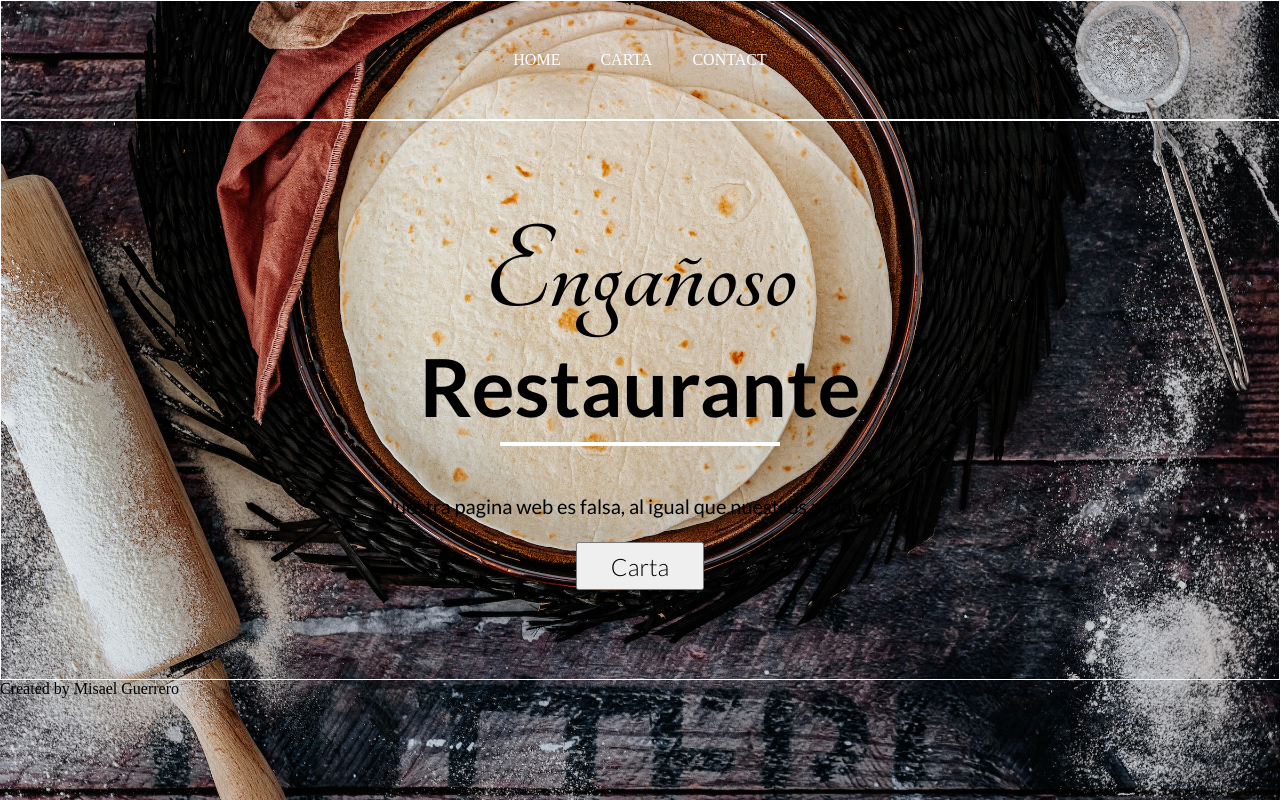
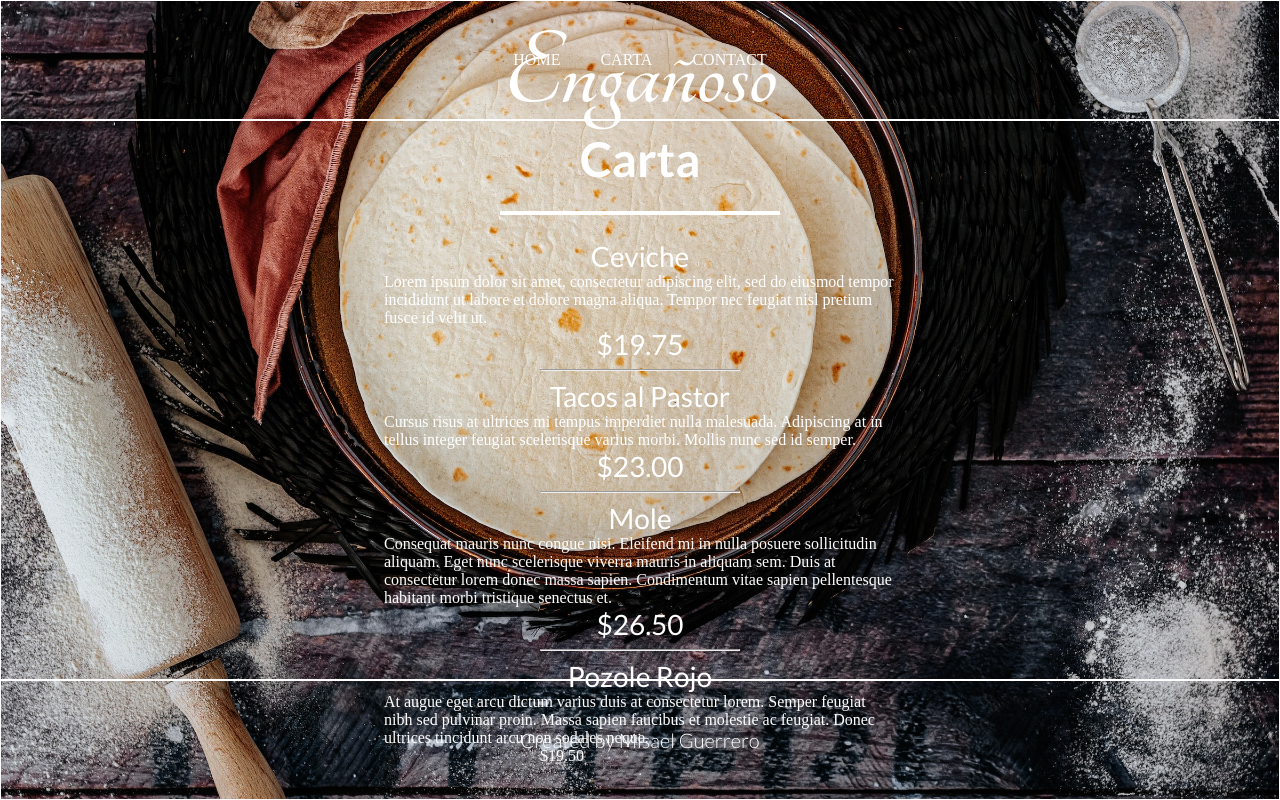
Before and after one commit to fmguerrero96/restaurant-page, a website built with webpack: page dist/index.html in a window 1280 px wide. Built offline with Linux system fonts and the light colour scheme.

Commit message:
Add basic styling to main section of menu tab

```diff
--- a/src/carta.js
+++ b/src/carta.js
@@ -10,10 +10,11 @@ function renderCarta() {
             <li class="tab-contact">Contact</li>
         </ul>
      </nav>
-     <main>
+     <main class="carta-main">
         <h1 class="carta-title">Engañoso</h1>
         <p class="carta-menu">Carta</p>
         <hr class="carta-hr">
+        <div class="menu-container">
             <div class="menu-item">
                 <h2 class="dish-name">Ceviche</h2>
                 <p class="dish-description">
@@ -52,6 +53,7 @@ function renderCarta() {
                 <h2 class="dish-hr">$19.50</h2>
                 <hr>
             </div>
+        </div>
      </main>
      <footer>
          <p class="credit">Created by Misael Guerrero</p>
--- a/src/index.js
+++ b/src/index.js
@@ -4,7 +4,7 @@ import contact from "./contact";
 import './style.css'
 
 let content = document.querySelector('#content')
-content.appendChild(home)
+content.appendChild(carta)
 
 const tabs = (() =>{
     function displayCarta(){
--- a/src/style.css
+++ b/src/style.css
@@ -83,9 +83,10 @@ time, mark, audio, video {
   }
 
   .lema {
-    font-size: 1.25rem;
+    font-size: 1.5rem;
     font-family: 'Lato', sans-serif;
     margin-top: 5vh;
+    font-weight: 200;
   }
 
   .menu-btn{
@@ -96,3 +97,78 @@ time, mark, audio, video {
     font-weight: 200;
     margin-top: 3vh;
   }
+
+  footer {
+    display: flex;
+    justify-content: center;
+    align-items: center;
+    height: 15vh;
+    border: 1px solid white;
+  }
+
+  .credit{
+    color: white;
+    font-family: 'Lato', sans-serif;
+    font-size: 1.25rem;
+    font-weight: 200;
+  }
+
+  .carta-main{
+    display: flex;
+    align-items: center;
+    flex-direction: column;
+    border: 1px solid white;
+    height: 70vh;
+    justify-content: center;
+  }
+
+  .carta-title{
+    color: white;
+    font-family: 'Tangerine', cursive;
+    font-size: 7rem;
+    font-weight: bolder;
+  }
+
+  .carta-menu{
+    color: white;
+    font-family: 'Lato', sans-serif;
+    font-size: 3rem;
+    font-weight: bolder;
+  }
+
+  .menu-container{
+    display: flex;
+    flex-direction: column;
+    justify-content: center;
+    align-items: center;
+    color: white;
+  }
+
+  .menu-item{
+    display: flex;
+    flex-direction: column;
+    justify-content: center;
+    align-items: center;
+    width: 40vw;
+  }
+
+  .dish-name, .dish-price{
+    font-size: 1.75rem;
+    font-family: 'Lato', sans-serif;
+  }
+
+  .dish-description{
+    font-size: 1rem;
+    font-weight: 100;
+  }
+
+  .carta-hr{
+    width: 280px;
+    border: 2px solid white;
+    margin: 24px auto;
+  }
+
+  .dish-hr{
+    border: 1px sloid white;
+    width: 200px;
+  }
```
Also changed, not shown: dist/main.js. Lines whose indentation alone changed are shown as unchanged.
